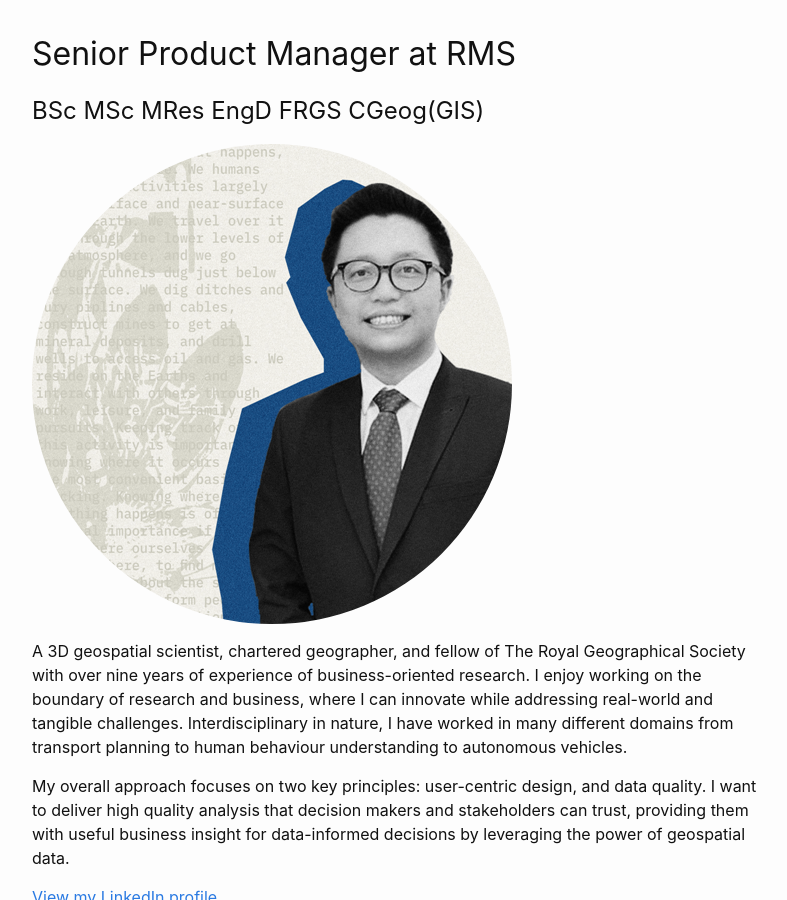
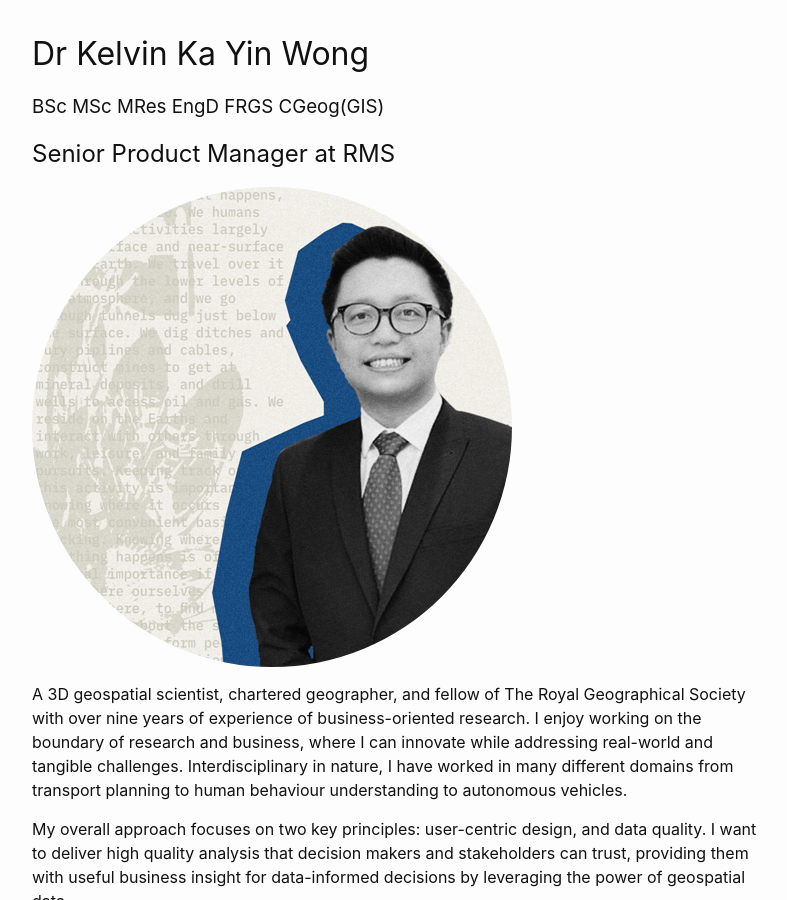
Before and after one commit to kel196/kel196.github.io, a Jekyll site: the page built from index.md, in a window 1280 px wide and 900 px high. Shown: the whole window, without its empty margins (238-1025 px from the left). Built offline with Jekyll 4.4.1, drawn with Linux system fonts in a browser that asks for light colours; our own code applies the rules of GitHub Pages for plain Markdown files.

Commit message:
Update index.md

```diff
--- a/index.md
+++ b/index.md
@@ -1,5 +1,8 @@
-# Senior Product Manager at RMS
-## BSc MSc MRes EngD FRGS CGeog(GIS)
+# Dr Kelvin Ka Yin Wong
+### BSc MSc MRes EngD FRGS CGeog(GIS)
+
+## Senior Product Manager at RMS
+
 
 ![Dr Kelvin Wong](http://kel196.github.io/icon.png)
 
```
